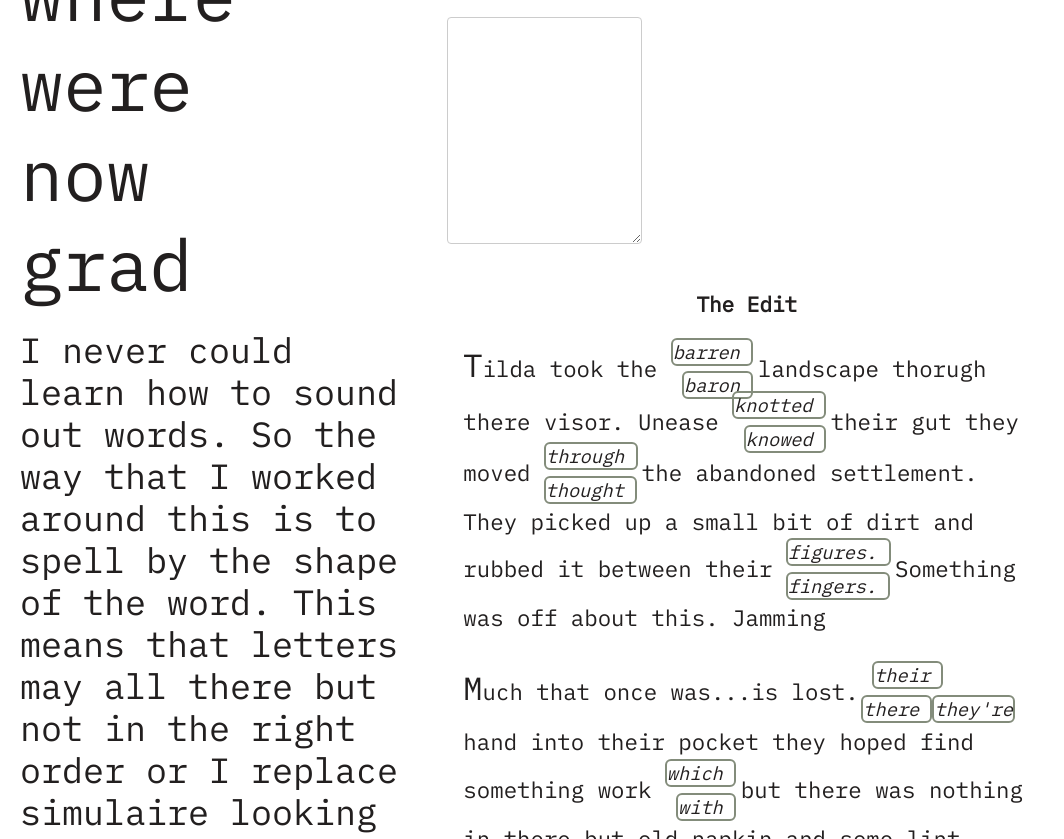
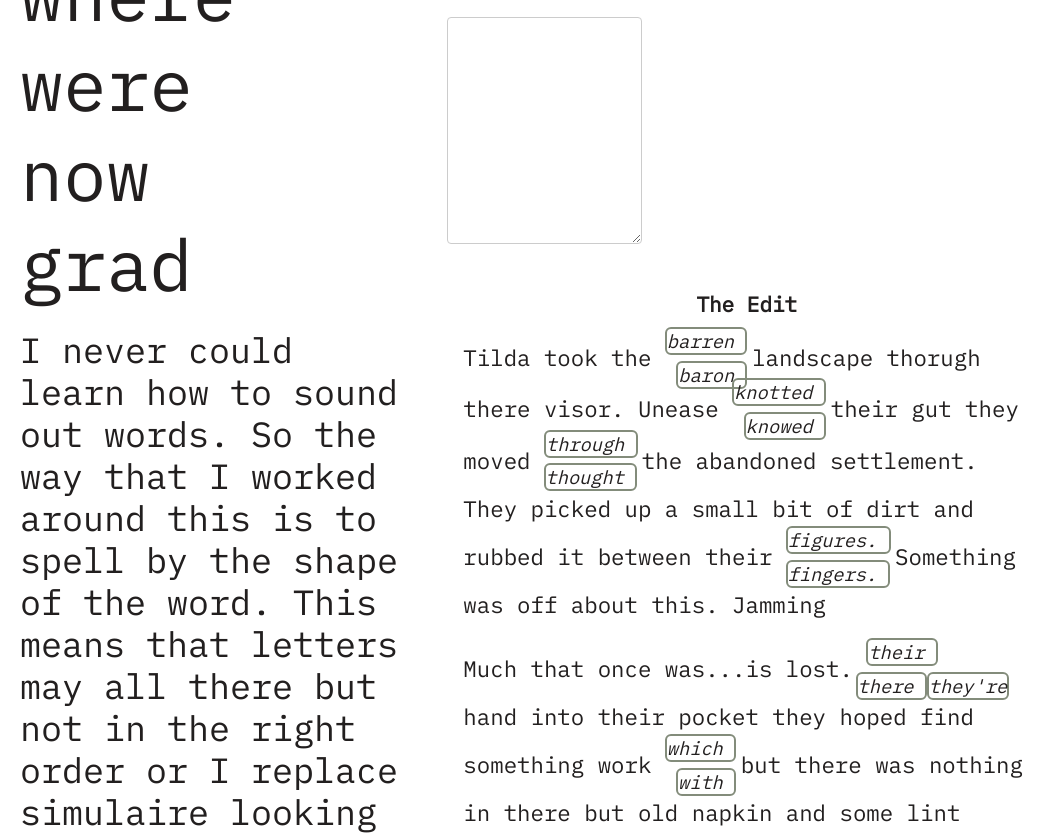
Before and after one commit to mlebright/mlebright.github.io, a plain HTML site: page index.html in a window 1280 px wide. Shown: the part 993-1832 px from the top of the page, without its empty margins (0-1064 px from the left). Drawn offline with nearby package versions, Linux system fonts and the light colour scheme.

Commit message:
Update index.html

```diff
--- a/index.html
+++ b/index.html
@@ -345,7 +345,7 @@ body {
 .container p:first-letter {
   /* style the first letter of every paragraph to be larger and cursive */
   font-family: 'IBM Plex Mono', monospace;
-  font-size: 2rem;
+/*   font-size: 2rem; */
 }
 .container span.choice {
   font-size: 1.4rem;
@@ -368,7 +368,7 @@ body {
 }
 .container p sub:hover, .container p sup:hover {
   /* on hover change the color of the backround to match the color of the border */
-  background: #838C7B;
+  background: lightgrey;
 }
 
  #as {
```
